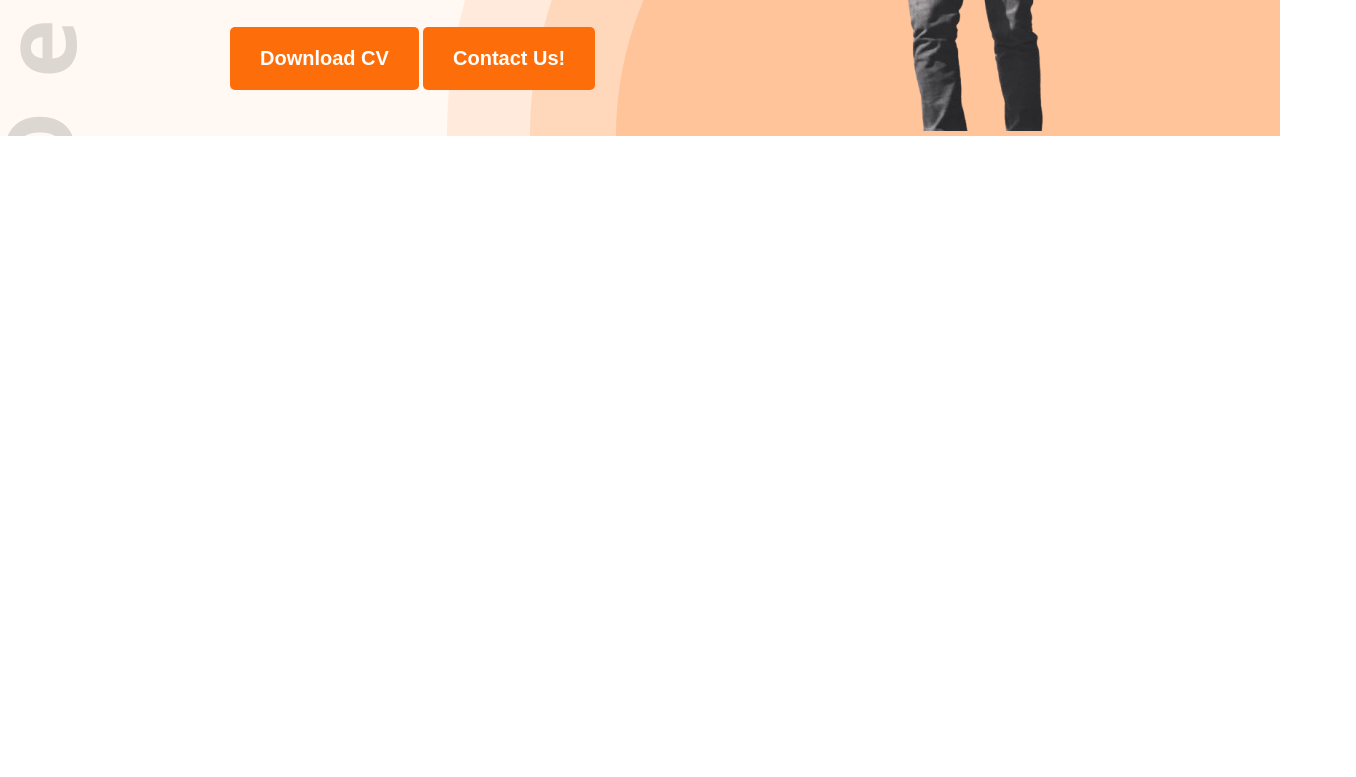
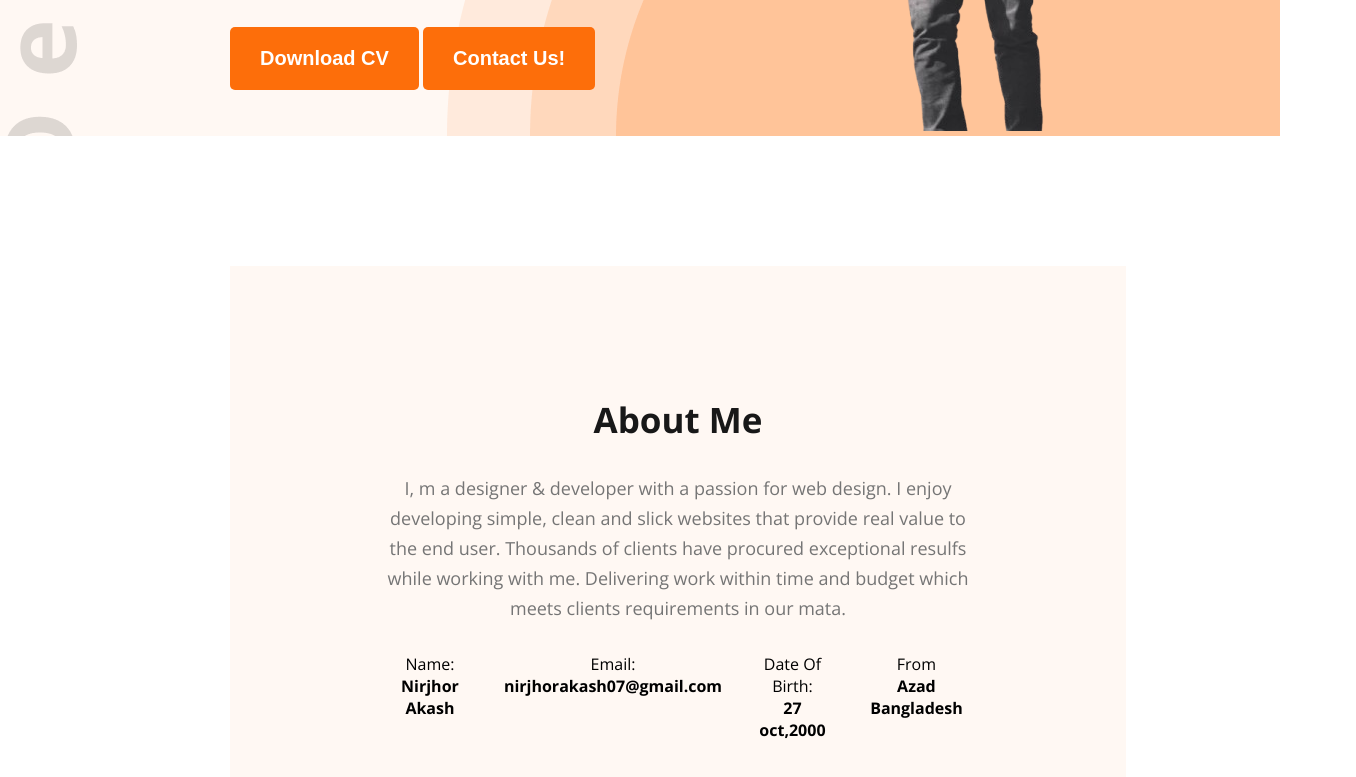
Before and after one commit to Nirjhor07/Module--5-Programing-Hero-, a plain HTML site: page index.html in a window 1280 px wide. Shown: the part 587-1364 px from the top of the page, 1356 px wide, since content can reach past the window. Before the commit the page ends 800 px from the top, so only its background shows below. Drawn offline with nearby package versions, Linux system fonts and the light colour scheme.

Commit message:
Added About me class

```diff
--- a/Styless/portfolio.css
+++ b/Styless/portfolio.css
@@ -45,17 +45,7 @@ nav {
     color: #474747;
 }
 
-/* Shared Class */
-.btn {
-    background-color: #FD6E0A;
-    font-size: 20px;
-    padding: 20px 30px;
-    font-weight: bold;
-    color: white;
-    border-radius: 5px;
-    border: none;
-}
-
+/* logo */
 .logo h2 {
     font-size: 45px;
     font-weight: bolder;
@@ -109,3 +99,57 @@ nav {
     /* border: 2px solid black; */
     margin-top: 46;
 }
+
+#about {
+    padding: 130px 230px;
+    /* border: 2px solid black; */
+    display: flex;
+    text-align: center;
+    width: 70%;
+    margin: 0 auto;
+
+
+
+}
+
+#about .about-content {
+    /* border: 2px solid black; */
+    padding: 130px 156px;
+    margin: 0 auto;
+    background-color: #FFF8F3;
+    display: flex;
+    align-items: center;
+    justify-content: center;
+    flex-direction: column;
+}
+
+.about-info-card {
+    display: flex;
+    justify-content: space-around;
+    gap: 30px;
+}
+
+/* Shared Class */
+.btn {
+    background-color: #FD6E0A;
+    font-size: 20px;
+    padding: 20px 30px;
+    font-weight: bold;
+    color: white;
+    border-radius: 5px;
+    border: none;
+}
+
+.h1-title {
+    margin-bottom: 30px;
+    font-size: 35px;
+    font-weight: bold;
+    color: #181818;
+}
+
+.p-unvrsl {
+    color: #757575;
+    font-size: 18px;
+    line-height: 30px;
+    margin-bottom: 30px;
+}
--- a/index.html
+++ b/index.html
@@ -48,5 +48,35 @@
         </div>
       </section>
     </header>
+    <section id="about">
+      <div class="about-content">
+        <h1 class="h1-title">About Me</h1>
+        <p class="p-unvrsl">
+          I, m a designer & developer with a passion for web design. I enjoy
+          developing simple, clean and slick websites that provide real value to
+          the end user. Thousands of clients have procured exceptional resulfs
+          while working with me. Delivering work within time and budget which
+          meets clients requirements in our mata.
+        </p>
+        <div class="about-info-card">
+          <div class="card">
+            <p>Name:</p>
+            <h4>Nirjhor Akash</h4>
+          </div>
+          <div class="card">
+            <p>Email:</p>
+            <h4>nirjhorakash07@gmail.com</h4>
+          </div>
+          <div class="card">
+            <p>Date Of Birth:</p>
+            <h4>27 oct,2000</h4>
+          </div>
+          <div class="card">
+            <p>From</p>
+            <h4>Azad Bangladesh</h4>
+          </div>
+        </div>
+      </div>
+    </section>
   </body>
 </html>
```
